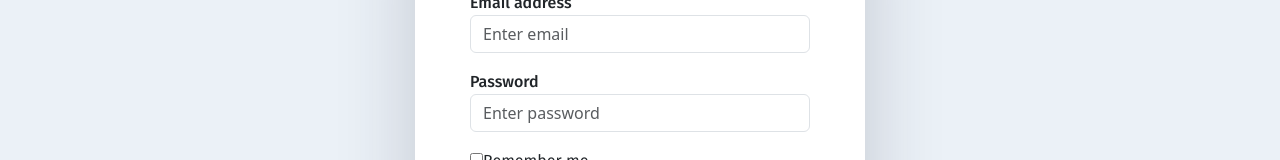
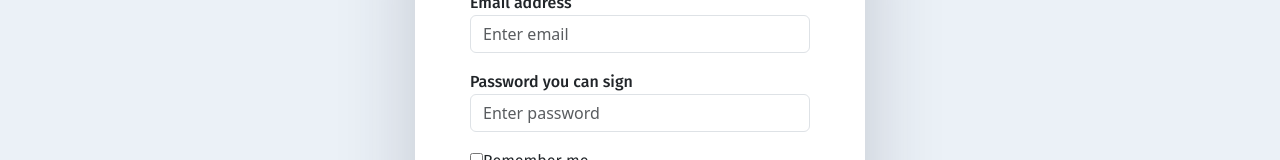
Before and after one commit to VikasNU1307/Integration-of-authentication-in-frontend, a React (Create React App) app: page / in a window 1280 px wide. Shown: the part 298-458 px from the top of the page. Built offline with nearby package versions, Linux system fonts and the light colour scheme.

Commit message:
changed the name

```diff
--- a/src/Component/login.js
+++ b/src/Component/login.js
@@ -14,7 +14,7 @@ function Login () {
           />
         </div>
         <div className="mb-3">
-          <label>Password</label>
+          <label>Password you can sign </label>
           <input
             type="password"
             className="form-control"
```
